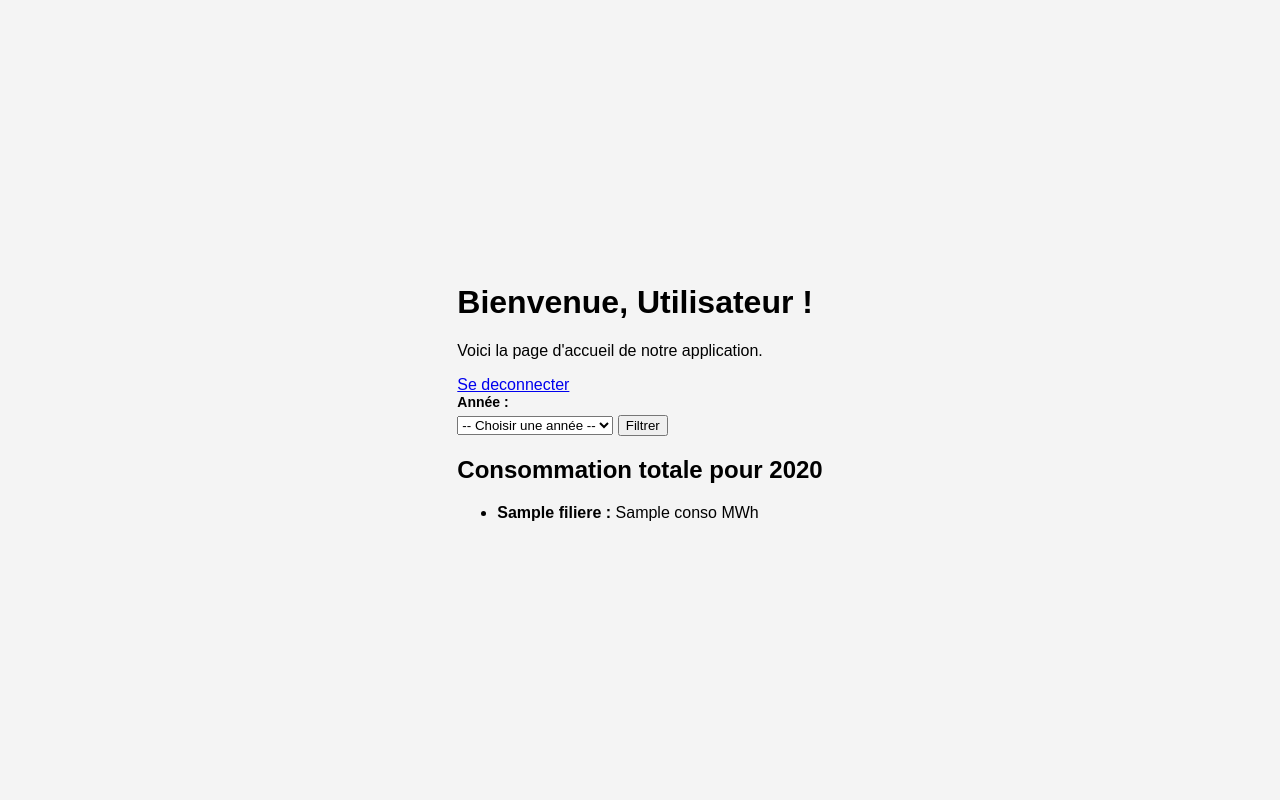
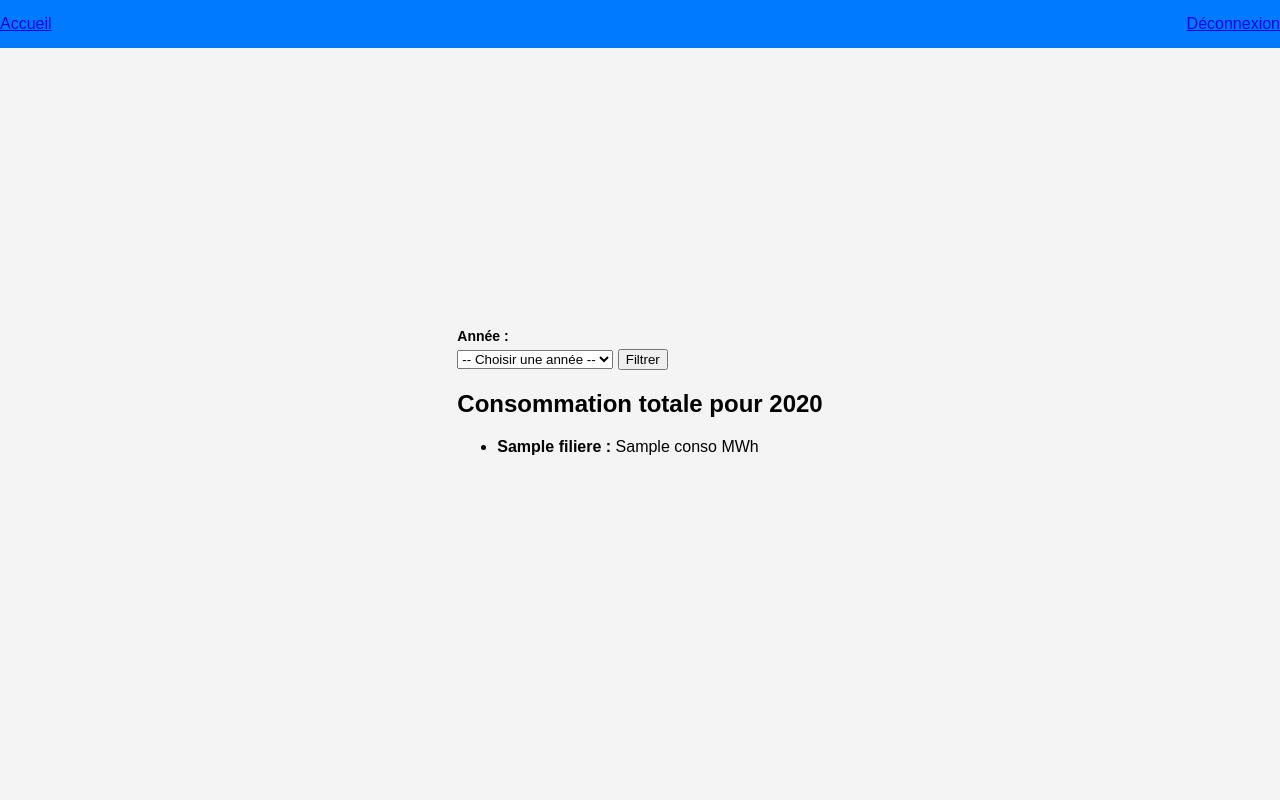
Before and after one commit to AntonIUT/SAE-6.-D-veloppement-d-un-outil-d-cisionnel, a Flask app: template Script/site/templates/accueil.html in a window 1280 px wide. Run offline with Flask 3, Linux system fonts and the light colour scheme; the template is opened without the code that fills it: most values are stand-ins (such as "Sample title", 1, 10 or a date in 2020).

Commit message:
maj anton

```diff
--- a/Script/site/app.py
+++ b/Script/site/app.py
@@ -1,5 +1,5 @@
 import os
-from flask import Flask, render_template, redirect, url_for, flash, session
+from flask import Flask, render_template, redirect, url_for, flash, session, request
 from werkzeug.security import generate_password_hash, check_password_hash
 from flask_wtf import FlaskForm
 from wtforms import StringField, PasswordField
@@ -14,15 +14,17 @@ if not os.path.exists(DATA_DIR):
     os.makedirs(DATA_DIR)
 
 DB_PATH = os.path.join(DATA_DIR, 'users.sqlite')
+NRJ_DB_PATH = os.path.join(DATA_DIR, 'BDD_NRJ.sqlite')
 
 # --- Initialisation de Flask et SQLAlchemy ---
 app = Flask(__name__)
-app.secret_key = "your_secret_key"  # À changer pour la prod
+app.secret_key = "your_secret_key"
 app.config['SQLALCHEMY_DATABASE_URI'] = f'sqlite:///{DB_PATH}'
 app.config['SQLALCHEMY_TRACK_MODIFICATIONS'] = False
 app.config['SQLALCHEMY_BINDS'] = {
-    'nrj': 'sqlite:///data/BDD_NRJ.sqlite'
+    'nrj': f'sqlite:///{NRJ_DB_PATH}'
 }
+
 db = SQLAlchemy(app)
 
 
@@ -31,48 +33,27 @@ db = SQLAlchemy(app)
 
 class Elec(db.Model):
     __bind_key__ = 'nrj'
-    __tablename__ = 'elec'
-    id = db.Column(db.Integer, primary_key=True)
+    __tablename__ = 'table_elec'
+    id_db = db.Column(db.Integer, primary_key=True)
     annee = db.Column('ANNEE', db.Integer)
     conso = db.Column('CONSO', db.Float)
     filiere = db.Column('FILIERE', db.String)
 
 class Gaz(db.Model):
     __bind_key__ = 'nrj'
-    __tablename__ = 'gaz'
-    id = db.Column(db.Integer, primary_key=True)
+    __tablename__ = 'table_gaz'
+    id_db = db.Column(db.Integer, primary_key=True)
     annee = db.Column('ANNEE', db.Integer)
     conso = db.Column('CONSO', db.Float)
     filiere = db.Column('FILIERE', db.String)
 
 class Chauffage(db.Model):
     __bind_key__ = 'nrj'
-    __tablename__ = 'chauffage'
-    id = db.Column(db.Integer, primary_key=True)
+    __tablename__ = 'table_chaleur'
+    id_db = db.Column(db.Integer, primary_key=True)
     annee = db.Column('ANNEE', db.Integer)
     conso = db.Column('CONSO', db.Float)
     filiere = db.Column('FILIERE', db.String)
-
-
-
-
-
-
-
-
-
-
-
-
-
-
-
-
-
-
-
-
-
 
 
 
@@ -141,7 +122,7 @@ def accueil():
     gaz_years = [y[0] for y in db.session.query(Gaz.annee).distinct().all()]
     chauffage_years = [y[0] for y in db.session.query(Chauffage.annee).distinct().all()]
     annees = sorted(set(elec_years + gaz_years + chauffage_years))
-
+    print(f'cc{annees}')
     # Année sélectionnée par l'utilisateur
     year = request.args.get('year')
 
@@ -155,9 +136,9 @@ def accueil():
         chauffage_conso = db.session.query(db.func.sum(Chauffage.conso)).filter(Chauffage.annee == year_int).scalar() or 0
 
         consommation = {
-            'Électricité': round(elec_conso, 2),
-            'Gaz': round(gaz_conso, 2),
-            'Chauffage': round(chauffage_conso, 2)
+            'Électricité': round(elec_conso),
+            'Gaz': round(gaz_conso),
+            'Chauffage': round(chauffage_conso)
         }
 
     return render_template("accueil.html", year=year, annees=annees, consommation=consommation)
--- a/Script/site/static/styles.css
+++ b/Script/site/static/styles.css
@@ -7,6 +7,55 @@ body {
     align-items: center;
     height: 100vh;
     margin: 0;
+    flex-direction: column; /* Empile les éléments verticalement : barre de nav + formulaire */
+}
+
+/* Barre de navigation */
+.navbar {
+    position: fixed;
+    top: 0;
+    left: 0;
+    width: 100%;
+    background-color: #007bff;  /* Couleur bleu pour la barre de navigation */
+    padding: 15px 0;
+    z-index: 1000; /* On veut que la barre de navigation reste au-dessus */
+    display: flex;
+    justify-content: space-between;  /* Pour aligner les éléments de manière espacée */
+    align-items: center;
+}
+
+.navbar ul {
+    list-style: none;
+    margin: 0;
+    padding: 0;
+    display: flex;
+}
+
+.navbar ul li {
+    margin-right: 20px;
+}
+
+.navbar ul li a {
+    color: white;
+    text-decoration: none;
+    font-size: 16px;
+}
+
+.navbar ul li a:hover {
+    text-decoration: underline;
+}
+
+/* Déconnexion - Bouton à droite */
+.navbar .logout-btn {
+    color: white;
+    text-decoration: none;
+    font-size: 16px;
+    margin-right: 20px;  /* Marge à droite du bouton */
+    font-weight: bold;
+}
+
+.navbar .logout-btn:hover {
+    color: #ff4d4d; /* Changement de couleur au survol */
 }
 
 /* Conteneur principal */
@@ -18,6 +67,7 @@ body {
     width: 100%;
     max-width: 400px;
     text-align: center;
+    margin-top: 100px; /* Décalage sous la barre de navigation */
 }
 
 /* Titre */
@@ -55,7 +105,7 @@ label {
     width: 100%;
     padding: 12px;
     font-size: 16px;
-    background-color: #007bff;
+    background-color: #28a745; /* Vert pour le bouton de connexion */
     color: white;
     border: none;
     border-radius: 4px;
@@ -64,7 +114,7 @@ label {
 }
 
 .btn-submit:hover {
-    background-color: #0056b3;
+    background-color: #218838;  /* Effet au survol */
 }
 
 /* Messages Flash */
--- a/Script/site/templates/accueil.html
+++ b/Script/site/templates/accueil.html
@@ -7,11 +7,17 @@
     <link rel="stylesheet" href="{{ url_for('static', filename='styles.css') }}">
 </head>
 <body>
+    <nav class="navbar">
+        <div class="nav-left">
+            <a href="{{ url_for('accueil') }}">Accueil</a>
+
+        </div>
+        <div class="nav-right">
+            <span class="username">{{ session.get('username', '') }}</span>
+            <a class="btn-logout" href="{{ url_for('logout') }}">Déconnexion</a>
+        </div>
+    </nav>
     <div class="container">
-
-        <h1>Bienvenue, {{ session.get('username', 'Utilisateur') }} !</h1>
-        <p>Voici la page d'accueil de notre application.</p>
-        <a href="{{ url_for('logout') }}">Se deconnecter</a>
         <form method="get">
             <label>Année :</label>
             <select name="year">
```
Also changed, not shown: Script/csv_to_database.py (+6 -4 lines), 1 other file.
